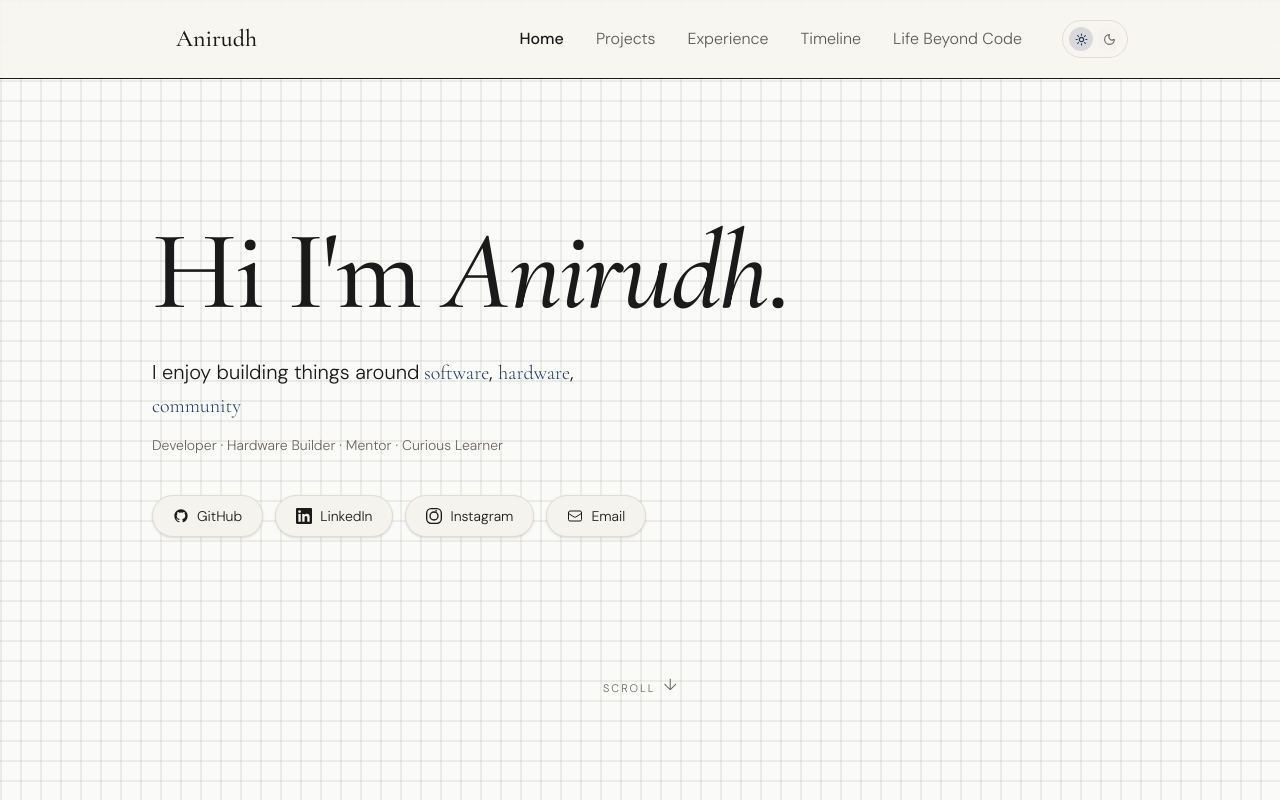
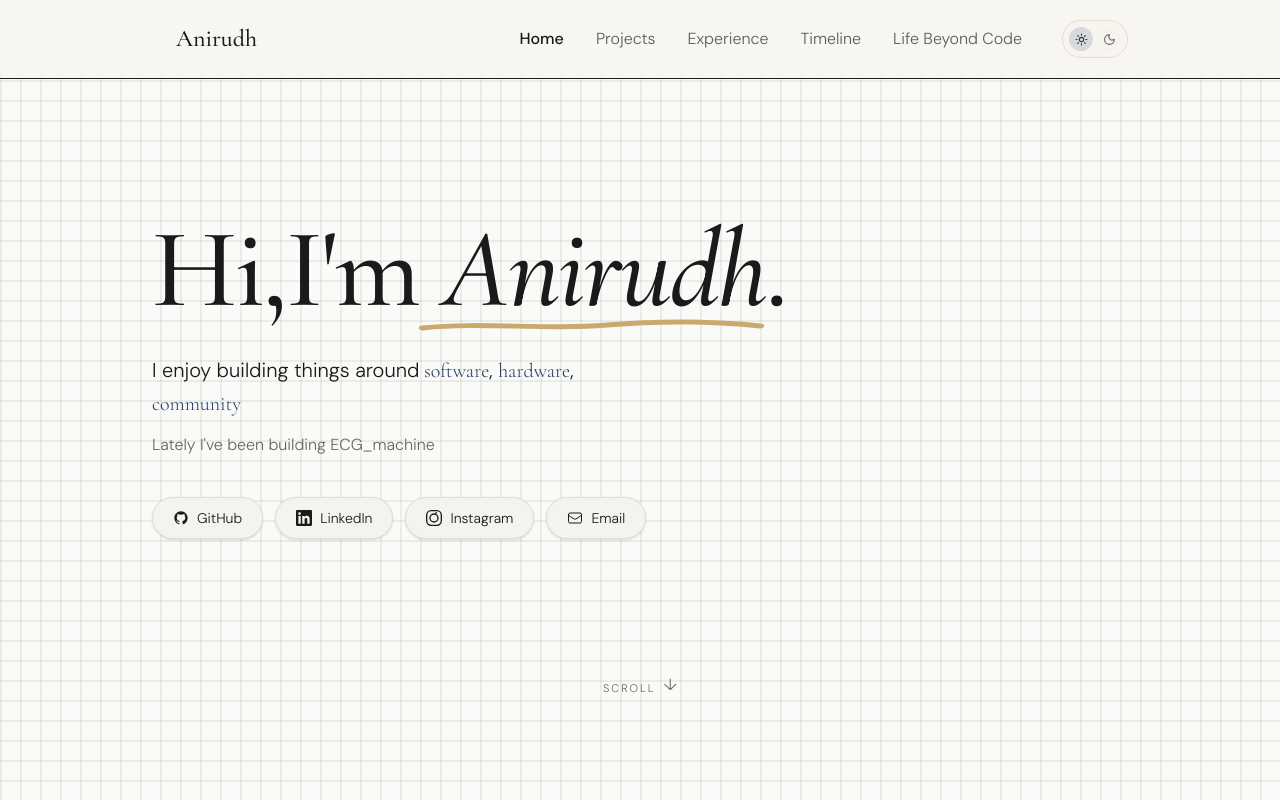
Before and after one commit to anirudh12032008/portfolio-map, a Next.js app: page / in a window 1280 px wide. Shown: the top 800 px of the page. Built offline with nearby package versions, Linux system fonts and the light colour scheme.

Commit message:
improve hero section

```diff
--- a/src/components/sections/Hero.tsx
+++ b/src/components/sections/Hero.tsx
@@ -67,9 +67,82 @@
 
 
 
-import { animate, motion } from "framer-motion";
+import { animate, motion,AnimatePresence, useReducedMotion } from "framer-motion";
 import { useEffect, useRef, useState } from "react";
+// import { AnimatePresence, motion, useReducedMotion } from "framer-motion";
+
 import clsx from "clsx";
+
+const builds = [
+    "wireless_rover",
+    "ECG_machine",
+    "Macropad",
+    "VR_Worlds",
+    "Communities",
+    "ML_models"
+]
+
+const cAnim = {
+    hidden: { opacity:0, y:"0.35em", filter:"blur(6px)"},
+    show: (i:number) => ({ opacity:1, y:"0em", filter:"blur(0px)", transition:{duration:0.5, delay:0.15 + i*0.1, ease:[0.25, 0.1, 0.25, 1]}}),
+}
+
+
+function FunText({ text, offset }: { text: string; offset: number }) {
+    return (
+        <>
+        {text.split(" ").map((x, i) => (
+            <motion.span
+            key={i}
+            custom={offset+i}
+            variants={cAnim}
+            initial="hidden"
+            animate="show"
+            className='inline-block'
+            style={{whiteSpace:"pre"}}>
+{x}
+            </motion.span>
+        ))}
+        </>
+    );
+}
+
+
+
+function Rot(){
+    const reduce = useReducedMotion();
+    const [i, setI] = useState(0);
+    useEffect(() => {
+        if (reduce) return;
+        const t = setInterval(() => {
+            setI((i) => (i + 1) % builds.length);
+        }, 3000);
+        return () => clearInterval(t);
+    }, [reduce]);
+
+
+
+
+
+    return(
+        <span className="inline-block relative overflow-hidden align-bottom">
+<AnimatePresence mode="wait" >
+<motion.span key={builds[i]}
+initial={reduce ? {} : { opacity:0, y:"0.35em", filter:"blur(6px)"}}
+animate={reduce ? {} : { opacity:1, y:"0em", filter:"blur(0px)", transition:{duration:0.5, ease:[0.25, 0.1, 0.25, 1]}}}
+exit={reduce ? {} : { opacity:0, y:"-0.35em", filter:"blur(6px)", transition:{duration:0.5, ease:[0.25, 0.1, 0.25, 1]}}}
+className="inline-block"
+>
+{FunText({text:builds[i], offset:i})}
+
+
+</motion.span>
+</AnimatePresence>
+        </span>
+    )
+}
+
+
 
 
 const socials = [
@@ -113,7 +186,10 @@ const item = {
 
 
 export function Hero(){
-
+    const reduce = useReducedMotion();
+    // my name is just op gng
+const boostGrid = (on: boolean) =>
+        window.dispatchEvent(new CustomEvent("grid-boost", { detail: on }));
     return (
         <div className="relative min-h-[88vh] flex flex-col justify-center pt-28 pb-16 max-w-5xl mx-auto px-6">
 
@@ -125,16 +201,47 @@ className="inline-block text-xs uppercase tracking-widest text-gold mb-7 font-me
 variants={container}
 initial="hidden"
 animate="show"
-className="max-w-2xl">
+className="relative max-w-2xl">
 
-<motion.h1
+{/* <motion.h1
 variants={item}
 className="font-serif text-display"
 style={{fontSize: "clamp(3.5rem, 9vw, 7rem)", lineHeight: 1}}
 >
     Hi I'm <span className=" glow relative" style={{fontStyle:"italic"}}>Anirudh</span>.
-</motion.h1>
-
+</motion.h1> */}
+<h1
+className="font-serif text-display relative"
+style={{fontSize: "clamp(3.5rem, 9vw, 7rem)", lineHeight: 1}}
+>
+<FunText text="Hi, I'm " offset={0} />
+    <span
+        className="relative pl-6 inline-block italic"
+        onMouseEnter={() => boostGrid(true)}
+        onMouseLeave={() => boostGrid(false)}
+        data-cursor
+    >
+        <FunText text=" Anirudh" offset={8} />
+        <motion.svg
+            viewBox="0 0 220 18"
+            fill="none"
+            className="absolute left-0 -bottom-2 w-full h-[0.16em] text-gold"
+            preserveAspectRatio="none"
+            aria-hidden="true"
+        >
+            <motion.path
+                d="M3 12 C 40 6, 80 14, 120 9 S 190 6, 217 10"
+                stroke="currentColor"
+                strokeWidth={5}
+                strokeLinecap="round"
+                initial={reduce ? { pathLength: 1 } : { pathLength: 0 }}
+                animate={{ pathLength: 1 }}
+                transition={{ duration: 0.9, delay: 1.0, ease: "easeInOut" }}
+            />
+        </motion.svg>
+    </span>
+    <FunText text="." offset={15} />
+</h1>
 <motion.p
 variants={item}
 // yeah the yapping was needed
@@ -145,13 +252,18 @@ className="mt-7 text-lg md:text-xl text-inf-soft font-sans font-light leading-re
 
 
 
-<motion.p
+{/* <motion.p
 variants={item}
 className="mt-3 text-sm text-ink-muted">
 
     Developer · Hardware Builder · Mentor · Curious Learner
+</motion.p> */}
+
+<motion.p
+variants={item}
+className="mt-3 text-base text-ink-muted">
+    Lately I've been building <Rot/>
 </motion.p>
-
 
 <motion.div variants={item} className="mt-10 flex flex-wrap gap-3">
     {socials.map((s) => (
--- a/src/styles/global.css
+++ b/src/styles/global.css
@@ -144,3 +144,13 @@ letter-spacing: -0.01em;
     linear-gradient(to bottom, var(--grid-line) 2px, transparent 2px);
   background-size: 20px 20px;
 }
+
+@media (prefers-reduced-motion: reduce) {
+  html {
+    scroll-behavior: auto;
+  }
+  .enter,
+  .page-enter {
+    animation: none;
+  }
+}
```
